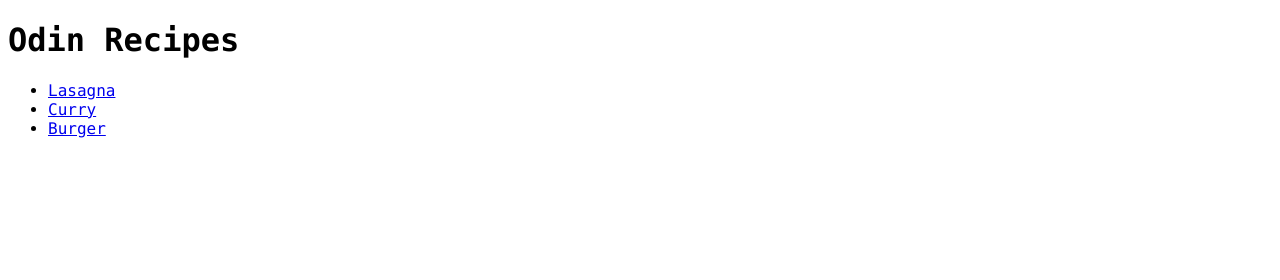
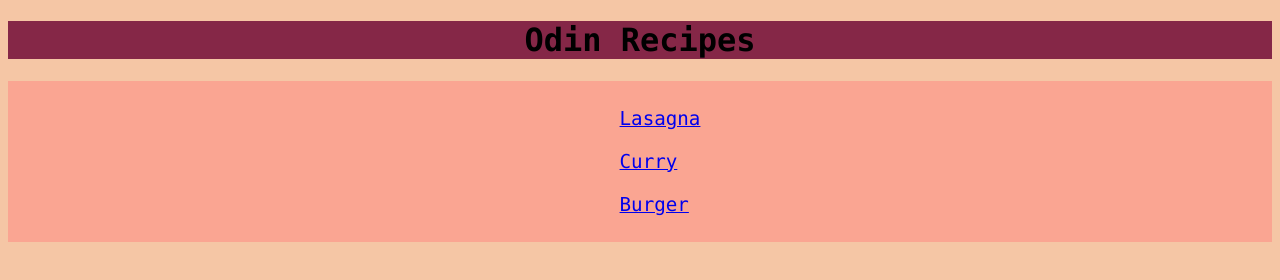
Before and after one commit to Elliot-Akande/odin-recipes, a plain HTML site: page index.html in a window 1280 px wide. Drawn offline with Linux system fonts and the light colour scheme.

Commit message:
Add basic styling to all pages

```diff
--- a/index.html
+++ b/index.html
@@ -11,11 +11,13 @@
 
 <body>
     <h1>Odin Recipes</h1>
-    <ul>
-        <li><a href="recipes/lasagna.html">Lasagna</a></li>
-        <li><a href="recipes/curry.html">Curry</a></li>
-        <li><a href="recipes/burger.html">Burger</a></li>
-    </ul>
+    <div class="menu">
+        <ul class="menu-list">
+            <li><a href="recipes/lasagna.html">Lasagna</a></li>
+            <li><a href="recipes/curry.html">Curry</a></li>
+            <li><a href="recipes/burger.html">Burger</a></li>
+        </ul>
+    </div>
 </body>
 
 </html>
--- a/style.css
+++ b/style.css
@@ -1,3 +1,37 @@
-* {
+body {
     font-family: "Lucida Console", "Courier New", monospace;
+    background-color: #F5C6A5;
 }
+
+h1 {
+    background-color: #852747;
+    text-align: center;
+    margin-left: auto;
+}
+
+.menu {
+    background-color: #ff77776b;
+    text-align: center;
+    display: block;
+}
+
+.menu-list {
+    display: inline-block;
+    text-align: left;
+}
+
+.menu-list li {
+    font-size: larger;
+    display: block;
+    padding-block: 10px;
+}
+
+img {
+    display: block;
+    margin-left: auto;
+    margin-right: auto;
+}
+
+h3 {
+    background-color: #A2416B;
+}
```
